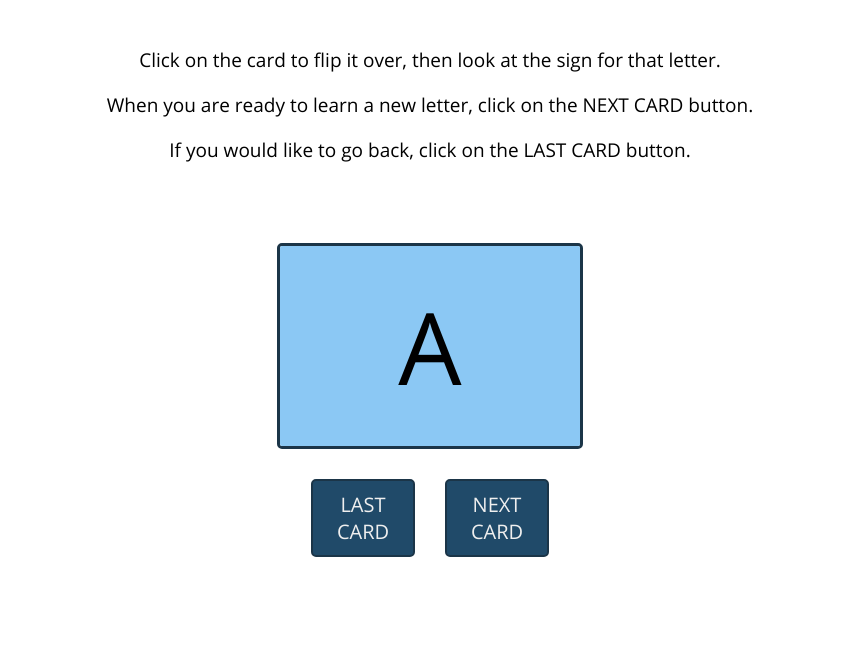
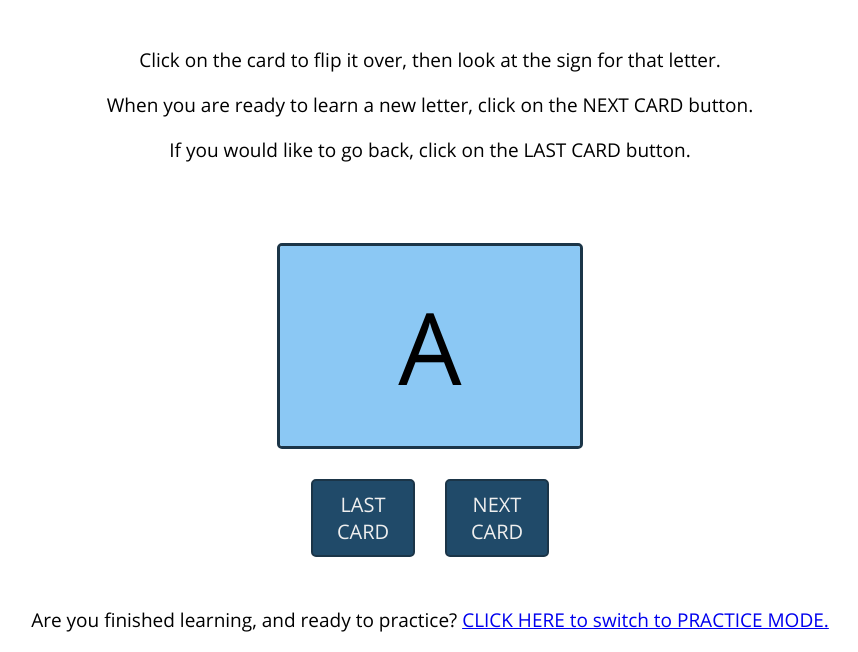
Before and after one commit to remdambrosio/signed-english-alphabet, a plain HTML site: page index.html in a window 1280 px wide. Shown: the part 249-901 px from the top of the page, without its empty margins (210-1068 px from the left). Before the commit the page ends 806 px from the top, so only its background shows below. Drawn offline with Linux system fonts and the light colour scheme.

Commit message:
Update index.html

```diff
--- a/index.html
+++ b/index.html
@@ -19,5 +19,8 @@
  <div id="cardArea"></div>
  <div id="buttonArea"></div>
  </div>
+ <div id="activityInstructions">
+ <p>Are you finished learning, and ready to practice? <a href="https://remdambrosio.github.io/signed-english-alphabet/practice">CLICK HERE to switch to PRACTICE MODE.</a></p>
+ </div>
 </body>
 </html>
```
